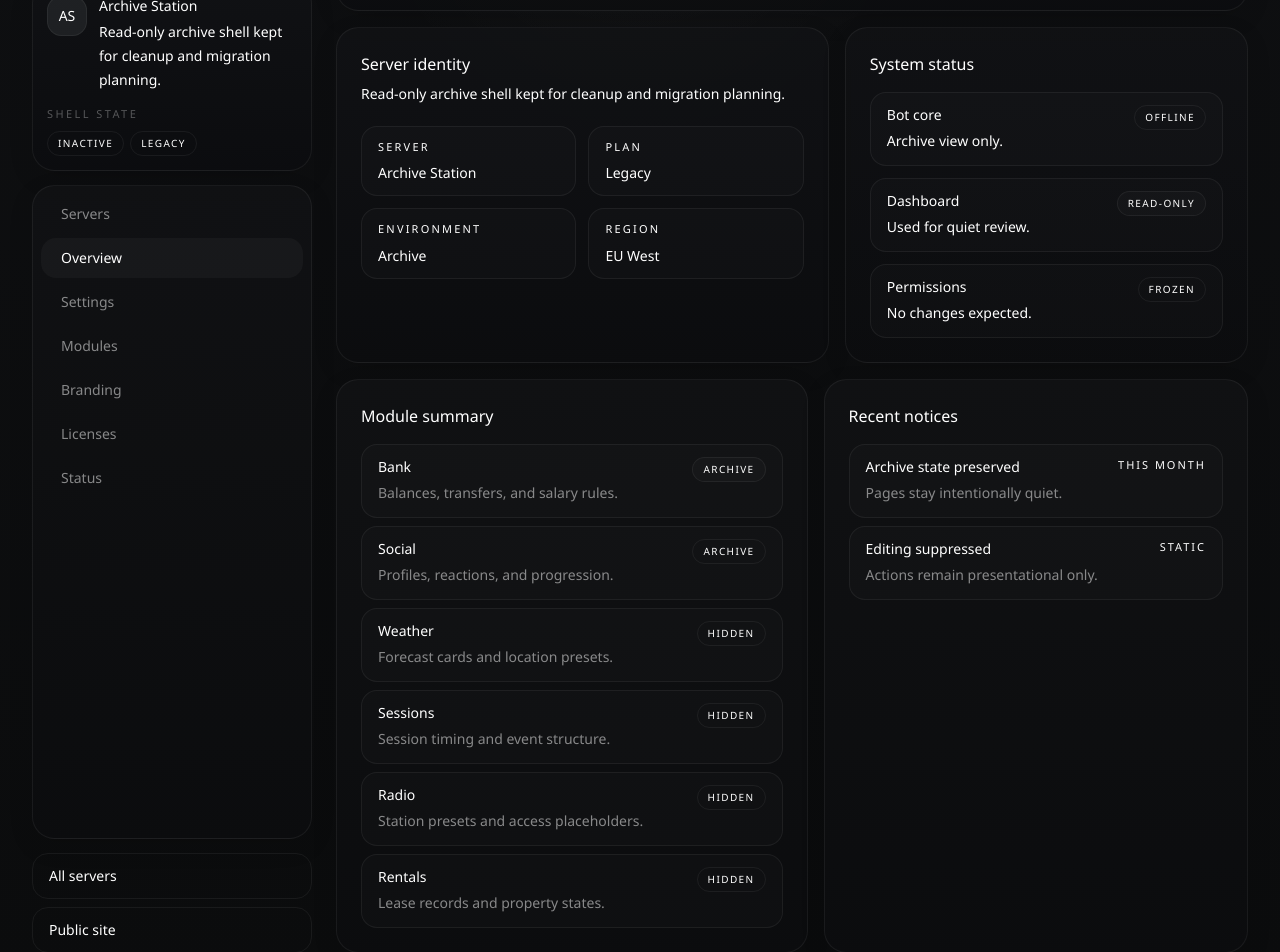
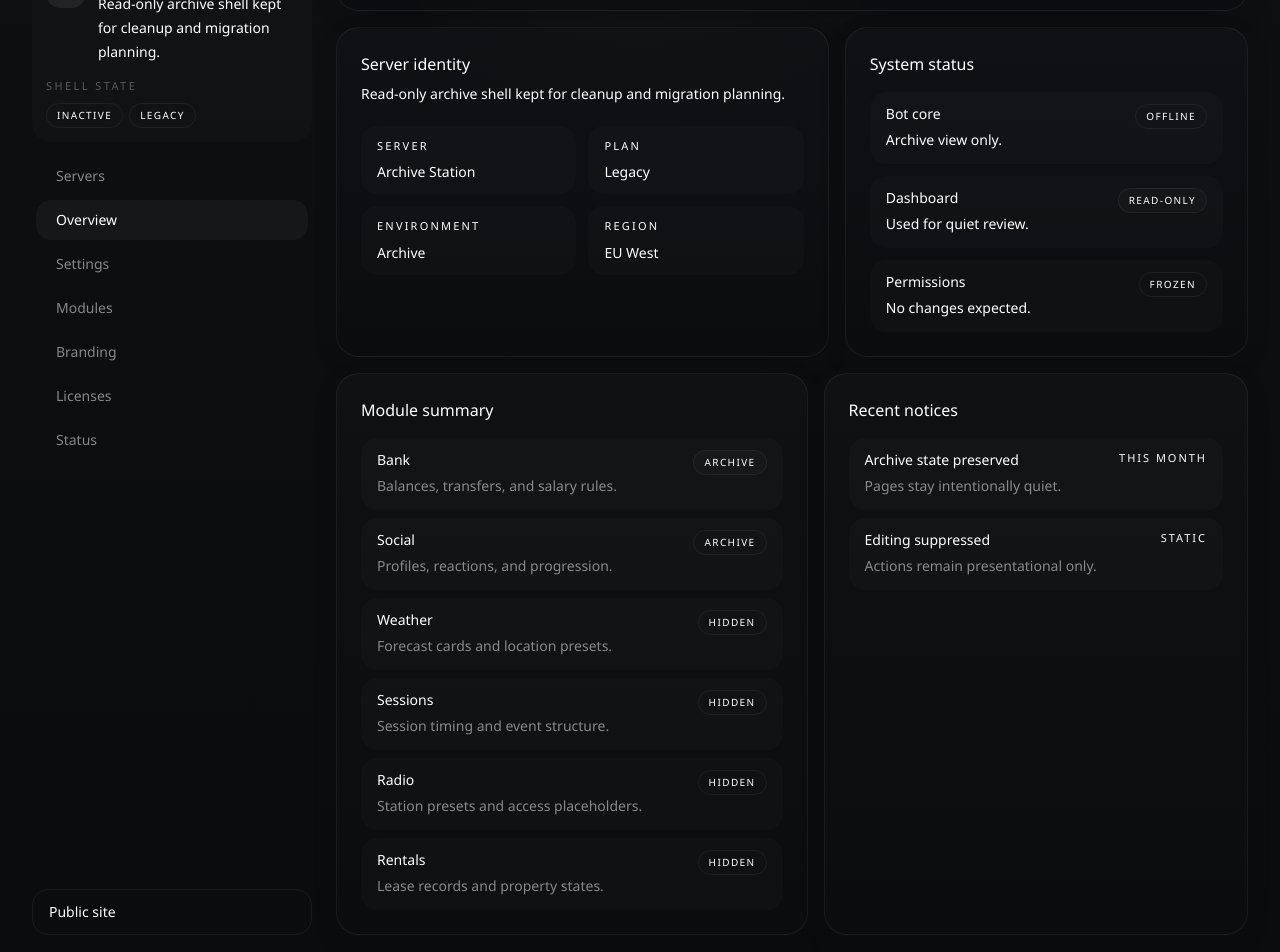
Before and after one commit to MRrat6005/rrp-site, a Next.js app: page /en/dashboard/server/archive-station/overview in a window 1280 px wide. Shown: the part 140-1092 px from the top of the page. Built offline with nearby package versions, Linux system fonts and the light colour scheme.

Commit message:
Simplify dashboard framing and remove redundant sidebar button

```diff
--- a/src/ui/dashboard/dashboard-branding-page.tsx
+++ b/src/ui/dashboard/dashboard-branding-page.tsx
@@ -27,7 +27,7 @@ export function DashboardBrandingPage({
               {server.branding.assets.map((asset) => (
                 <div
                   key={asset.label}
-                  className="rounded-[1rem] border border-white/[0.06] bg-white/[0.015] px-4 py-4"
+                  className="rounded-[1rem] bg-white/[0.015] px-4 py-4"
                 >
                   <p className="text-[11px] uppercase tracking-[0.2em] text-white/34">
                     {asset.label}
@@ -47,7 +47,7 @@ export function DashboardBrandingPage({
               {server.branding.fields.map((field) => (
                 <div
                   key={field.label}
-                  className="rounded-[1rem] border border-white/[0.06] bg-white/[0.015] px-4 py-4"
+                  className="rounded-[1rem] bg-white/[0.015] px-4 py-4"
                 >
                   <p className="text-[11px] uppercase tracking-[0.2em] text-white/34">
                     {field.label}
--- a/src/ui/dashboard/dashboard-licenses-page.tsx
+++ b/src/ui/dashboard/dashboard-licenses-page.tsx
@@ -48,7 +48,7 @@ export function DashboardLicensesPage({
             {server.licenses.entitlements.map((item) => (
               <div
                 key={item.label}
-                className="flex flex-col gap-3 rounded-[1rem] border border-white/[0.06] bg-white/[0.015] px-4 py-4 sm:flex-row sm:items-center sm:justify-between"
+                className="flex flex-col gap-3 rounded-[1rem] bg-white/[0.015] px-4 py-4 sm:flex-row sm:items-center sm:justify-between"
               >
                 <p className="text-sm text-white/76">{item.label}</p>
                 <DashboardStatusPill tone={item.tone}>{item.value}</DashboardStatusPill>
--- a/src/ui/dashboard/dashboard-modules-page.tsx
+++ b/src/ui/dashboard/dashboard-modules-page.tsx
@@ -26,7 +26,7 @@ export function DashboardModulesPage({
           {server.modules.map((module) => (
             <div
               key={module.key}
-              className="flex flex-col gap-4 rounded-[1rem] border border-white/[0.06] bg-white/[0.015] px-4 py-4 sm:flex-row sm:items-center sm:justify-between"
+              className="flex flex-col gap-4 rounded-[1rem] bg-white/[0.015] px-4 py-4 sm:flex-row sm:items-center sm:justify-between"
             >
               <div className="min-w-0">
                 <div className="flex flex-wrap items-center gap-3">
--- a/src/ui/dashboard/dashboard-overview-page.tsx
+++ b/src/ui/dashboard/dashboard-overview-page.tsx
@@ -32,7 +32,7 @@ export function DashboardOverviewPage({
               {server.overview.identity.map((item) => (
                 <div
                   key={item.label}
-                  className="rounded-[1rem] border border-white/[0.06] bg-white/[0.015] px-4 py-3"
+                  className="rounded-[1rem] bg-white/[0.015] px-4 py-3"
                 >
                   <p className="text-[11px] uppercase tracking-[0.2em] text-white/34">
                     {item.label}
@@ -51,7 +51,7 @@ export function DashboardOverviewPage({
               {server.overview.systemStatus.map((item) => (
                 <div
                   key={item.label}
-                  className="rounded-[1rem] border border-white/[0.06] bg-white/[0.015] px-4 py-3"
+                  className="rounded-[1rem] bg-white/[0.015] px-4 py-3"
                 >
                   <div className="flex items-start justify-between gap-3">
                     <div>
@@ -75,7 +75,7 @@ export function DashboardOverviewPage({
               {server.overview.moduleSummary.map((module) => (
                 <div
                   key={module.key}
-                  className="flex items-start justify-between gap-3 rounded-[1rem] border border-white/[0.06] bg-white/[0.015] px-4 py-3"
+                  className="flex items-start justify-between gap-3 rounded-[1rem] bg-white/[0.015] px-4 py-3"
                 >
                   <div>
                     <p className="text-sm font-medium text-white/88">{module.name}</p>
@@ -99,7 +99,7 @@ export function DashboardOverviewPage({
               {server.overview.notices.map((notice) => (
                 <div
                   key={`${notice.title}-${notice.time}`}
-                  className="rounded-[1rem] border border-white/[0.06] bg-white/[0.015] px-4 py-3"
+                  className="rounded-[1rem] bg-white/[0.015] px-4 py-3"
                 >
                   <div className="flex items-start justify-between gap-3">
                     <div>
--- a/src/ui/dashboard/dashboard-server-shell.tsx
+++ b/src/ui/dashboard/dashboard-server-shell.tsx
@@ -106,7 +106,7 @@ export function DashboardServerShell({
 
   const sidebar = (
     <div className="flex h-full flex-col gap-3.5">
-      <DashboardPanel className="p-3.5">
+      <div className="px-1 py-1.5">
         <div className="flex items-center gap-3">
           <LogoTile
             shortLabel="CR"
@@ -122,14 +122,14 @@ export function DashboardServerShell({
             </p>
           </div>
         </div>
-      </DashboardPanel>
+      </div>
 
       {server ? (
-        <DashboardPanel className="p-3.5">
+        <div className="rounded-[1.2rem] bg-white/[0.015] px-3.5 py-3.5">
           <div className="space-y-3.5">
             <div className="flex items-start gap-3">
               <div
-                className="flex h-10 w-10 shrink-0 items-center justify-center rounded-[0.9rem] border border-white/[0.06] text-sm font-medium text-white/82"
+                className="flex h-10 w-10 shrink-0 items-center justify-center rounded-[0.9rem] bg-white/[0.025] text-sm font-medium text-white/82"
                 style={{ backgroundColor: `${server.accent}16` }}
               >
                 {server.iconLabel}
@@ -152,18 +152,18 @@ export function DashboardServerShell({
               </div>
             </div>
           </div>
-        </DashboardPanel>
+        </div>
       ) : (
-        <DashboardPanel className="p-3.5">
+        <div className="rounded-[1.2rem] bg-white/[0.015] px-3.5 py-3.5">
           <div className="space-y-2">
             <p className="text-sm font-medium text-white/86">{copy.nav.servers}</p>
             <p className="text-sm leading-6 text-white/46">{copy.descriptions.servers}</p>
             <DashboardStatusPill tone="muted">{copy.sidebar.mockMode}</DashboardStatusPill>
           </div>
-        </DashboardPanel>
+        </div>
       )}
 
-      <DashboardPanel className="flex-1 p-2">
+      <div className="flex-1 px-1">
         <nav className="grid gap-1">
           {navItems.map((item) => {
             const isActive = item.key === activePage;
@@ -188,18 +188,12 @@ export function DashboardServerShell({
             );
           })}
         </nav>
-      </DashboardPanel>
+      </div>
 
-      <div className="grid gap-2">
-        <Link
-          href={getLocalizedPath(locale, "dashboard/servers")}
-          className="rounded-[1rem] border border-white/[0.06] px-4 py-3 text-sm text-white/62 transition hover:bg-white/[0.02] hover:text-white/76"
-        >
-          {copy.sidebar.allServers}
-        </Link>
+      <div>
         <Link
           href={getLocalizedPath(locale)}
-          className="rounded-[1rem] border border-white/[0.06] px-4 py-3 text-sm text-white/46 transition hover:bg-white/[0.02] hover:text-white/68"
+          className="block rounded-[1rem] border border-white/[0.06] px-4 py-3 text-sm text-white/46 transition hover:bg-white/[0.02] hover:text-white/68"
         >
           {copy.sidebar.publicSite}
         </Link>
@@ -213,7 +207,7 @@ export function DashboardServerShell({
         <aside className="hidden w-[280px] shrink-0 lg:block">{sidebar}</aside>
 
         <div className="min-w-0 flex-1 space-y-4">
-          <DashboardPanel className="p-4 sm:p-5">
+          <DashboardPanel className="border-white/[0.05] p-4 sm:p-5">
             <div className="flex items-start justify-between gap-4">
               <div className="flex items-start gap-3">
                 <button
--- a/src/ui/dashboard/dashboard-settings-page.tsx
+++ b/src/ui/dashboard/dashboard-settings-page.tsx
@@ -26,7 +26,7 @@ export function DashboardSettingsPage({
             {server.settings.map((group) => (
               <div
                 key={group.label}
-                className="rounded-[1rem] border border-white/[0.06] bg-white/[0.015] px-4 py-4"
+                className="rounded-[1rem] bg-white/[0.015] px-4 py-4"
               >
                 <div className="space-y-2">
                   <p className="text-[11px] uppercase tracking-[0.2em] text-white/34">
@@ -44,7 +44,7 @@ export function DashboardSettingsPage({
       <DashboardPanel className="p-5 sm:p-6">
         <div className="space-y-4">
           <DashboardSectionHeading title="Read-only note" body={copy.settings.note} />
-          <div className="rounded-[1rem] border border-white/[0.06] bg-white/[0.015] px-4 py-4 text-sm leading-6 text-white/54">
+          <div className="rounded-[1rem] bg-white/[0.015] px-4 py-4 text-sm leading-6 text-white/54">
             The groups on this page are deliberately shallow. They establish where
             localization, admin role, enabled modules, and access controls will
             live later, without pretending real writes or permission checks exist now.
--- a/src/ui/dashboard/dashboard-status-page.tsx
+++ b/src/ui/dashboard/dashboard-status-page.tsx
@@ -33,7 +33,7 @@ export function DashboardStatusPage({
                 {group.items.map((item) => (
                   <div
                     key={item.label}
-                    className="rounded-[1rem] border border-white/[0.06] bg-white/[0.015] px-4 py-4"
+                    className="rounded-[1rem] bg-white/[0.015] px-4 py-4"
                   >
                     <div className="flex items-start justify-between gap-3">
                       <div>
```
Also changed, not shown: src/ui/dashboard/dashboard-servers-page.tsx (+4 -4 lines), 1 other file (tests, documents, lock files or other folders).
